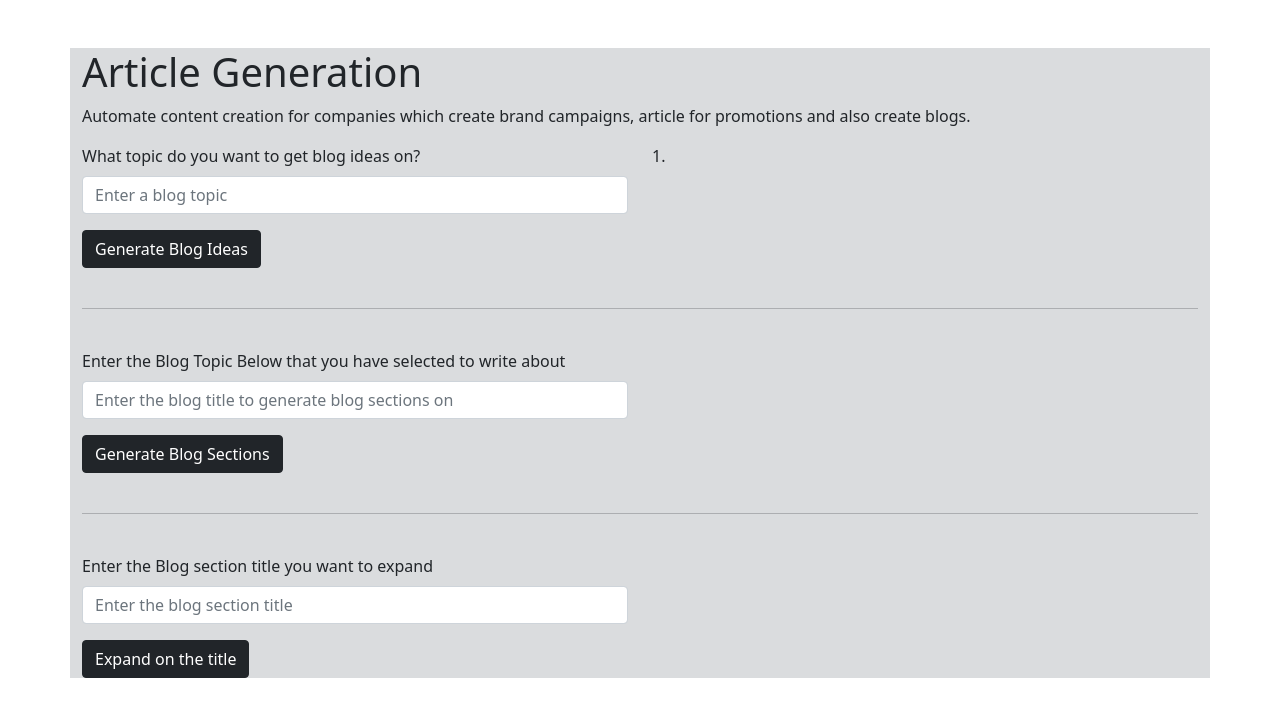
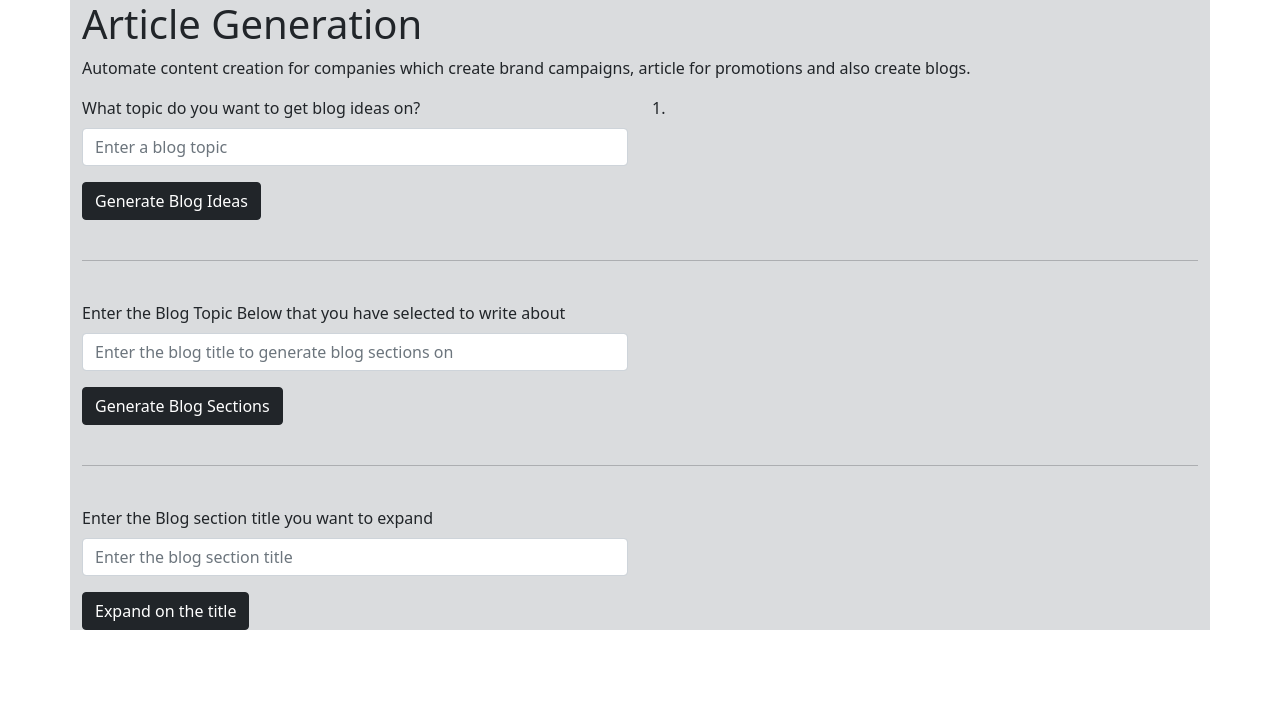
Before and after one commit to kshitizsharan/webapp2, a Flask app: page / in a window 1280 px wide. Shown: the top 717 px of the page. Run offline with Flask 2, Linux system fonts and the light colour scheme.

Commit message:
testing3

```diff
--- a/templates/index.html
+++ b/templates/index.html
@@ -17,7 +17,7 @@
 
   </head>
     <div class="container bg-secondary bg-opacity-25">
-      <h1 class="mt-5">Article Generation</h1>
+      <h1 class="mt-10">Article Generation</h1>
 
       <p>Automate content creation for companies which create brand campaigns, article for promotions and also create blogs.</p>
 
```
